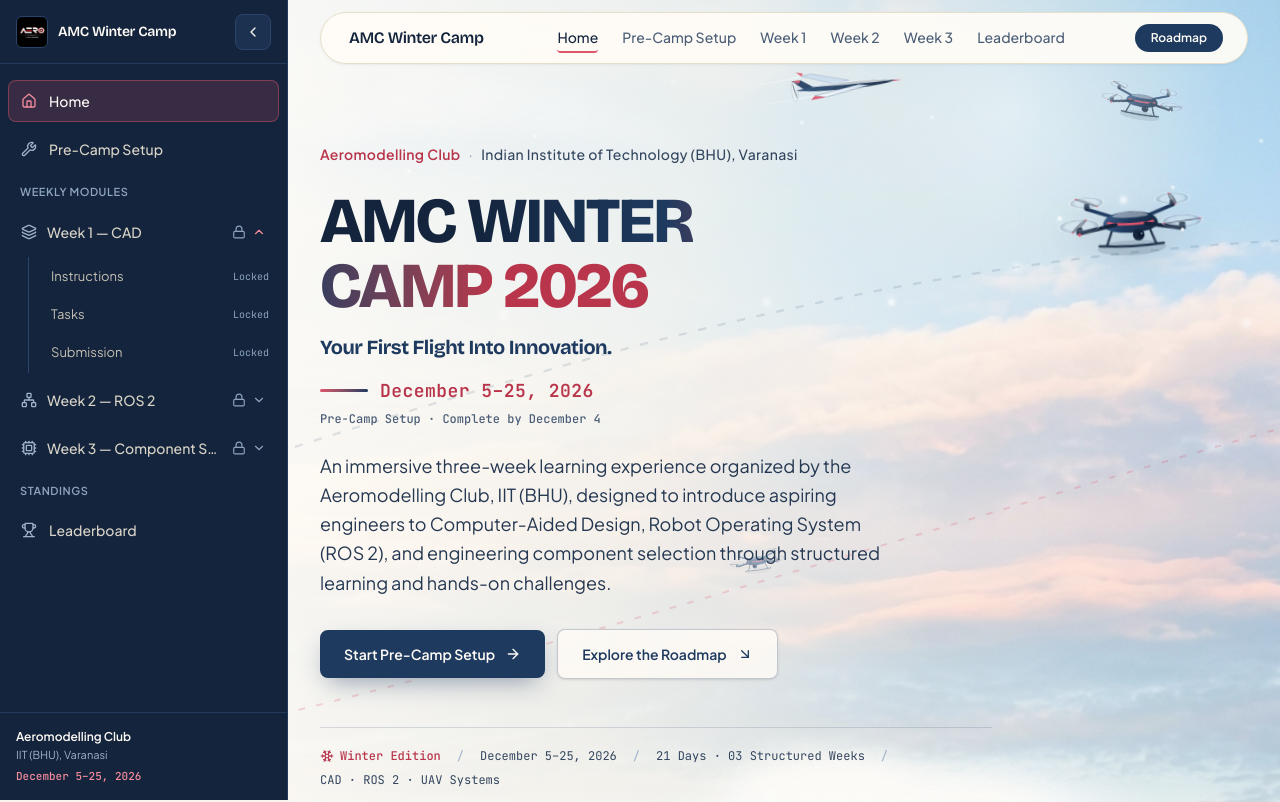
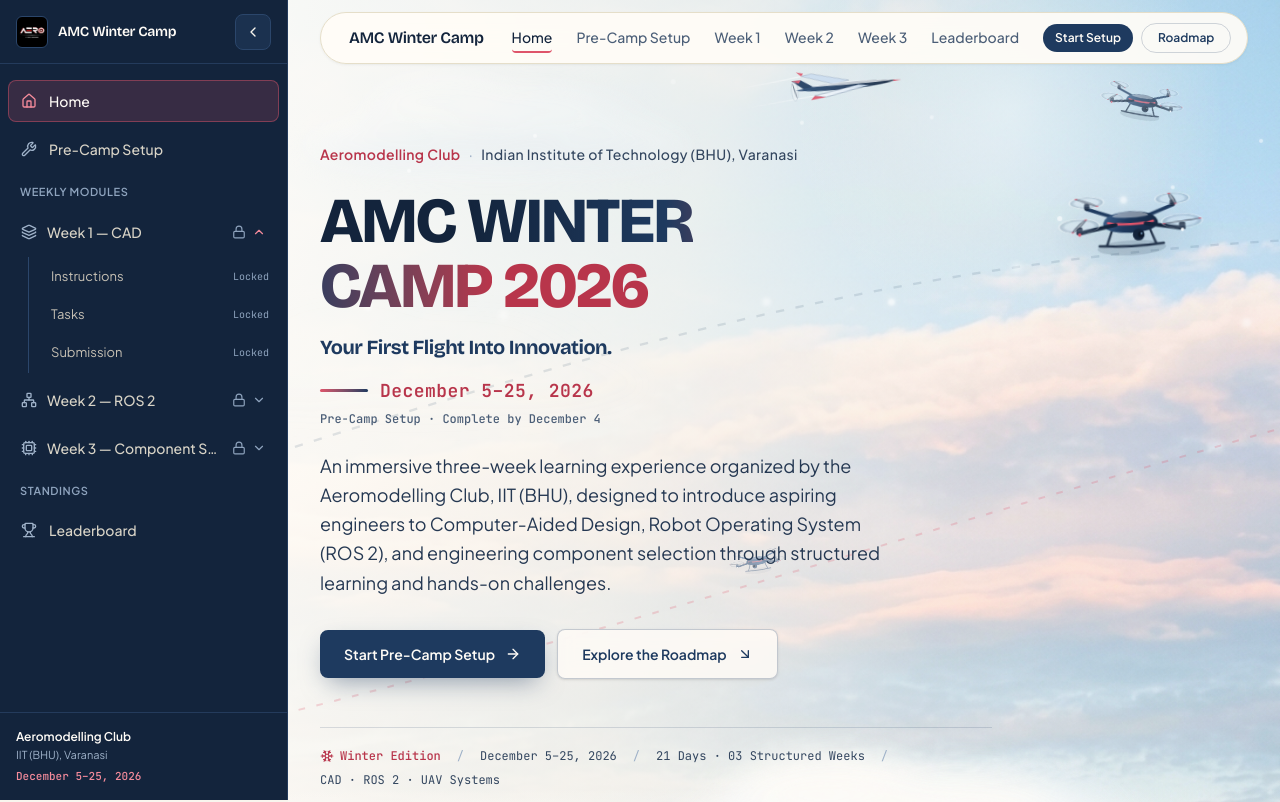
Before and after one commit to CSSIDDHARTH/AMC_winter_camp_website, a React (Vite) app: page / in a window 1280 px wide. Shown: the top 802 px of the page. Built offline with nearby package versions, Linux system fonts and the light colour scheme.

Commit message:
Prioritize pre-camp setup in top navigation

```diff
--- a/src/components/Navbar.tsx
+++ b/src/components/Navbar.tsx
@@ -103,11 +103,19 @@ export function Navbar() {
         </nav>
 
         {/* Zone 3: Single Primary Action */}
-        <div className="flex items-center shrink-0">
+        <div className="flex items-center shrink-0 gap-2">
+          <NavLink
+            to="/setup"
+            className={({ isActive }) =>
+              `inline-flex items-center justify-center rounded-full px-3 py-1.5 text-xs font-semibold transition-colors whitespace-nowrap focus-visible:outline-none focus-visible:ring-2 focus-visible:ring-[#1E3A5F] focus-visible:ring-offset-2 ${isActive ? 'bg-[#FDF1F3] text-[#B8354B]' : 'bg-[#1E3A5F] text-[#FFFCF7] hover:bg-[#B8354B]'}`
+            }
+          >
+            Start Setup
+          </NavLink>
           <a
             href="/#roadmap"
             onClick={handleExploreRoadmapClick}
-            className="inline-flex items-center justify-center rounded-full bg-[#1E3A5F] px-4 py-1.5 text-xs font-semibold text-[#FFFCF7] transition-colors hover:bg-[#B8354B] whitespace-nowrap shrink-0 focus-visible:outline-none focus-visible:ring-2 focus-visible:ring-[#1E3A5F] focus-visible:ring-offset-2"
+            className="hidden sm:inline-flex items-center justify-center rounded-full border border-[#1E3A5F]/20 px-4 py-1.5 text-xs font-semibold text-[#1E3A5F] transition-colors hover:border-[#DE546A] hover:text-[#B8354B] whitespace-nowrap focus-visible:outline-none focus-visible:ring-2 focus-visible:ring-[#1E3A5F] focus-visible:ring-offset-2"
           >
             Roadmap
           </a>
```
